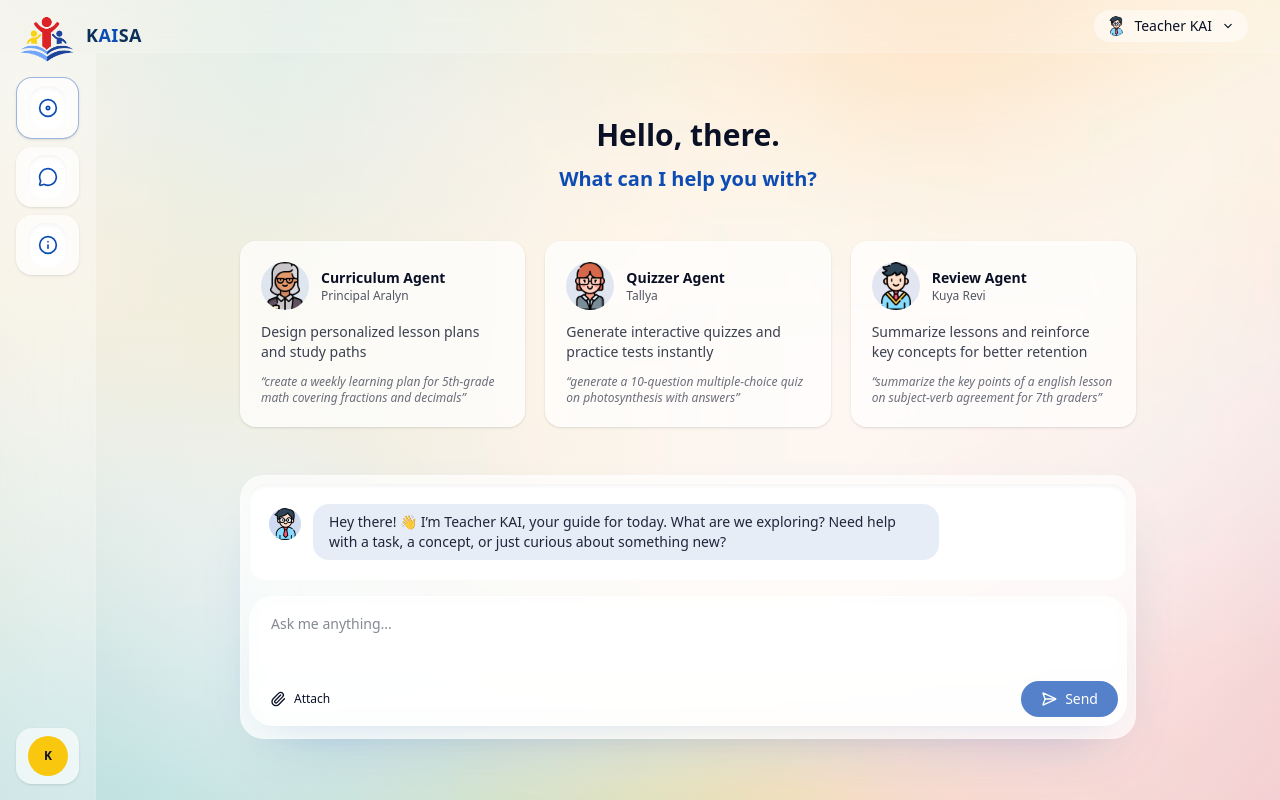
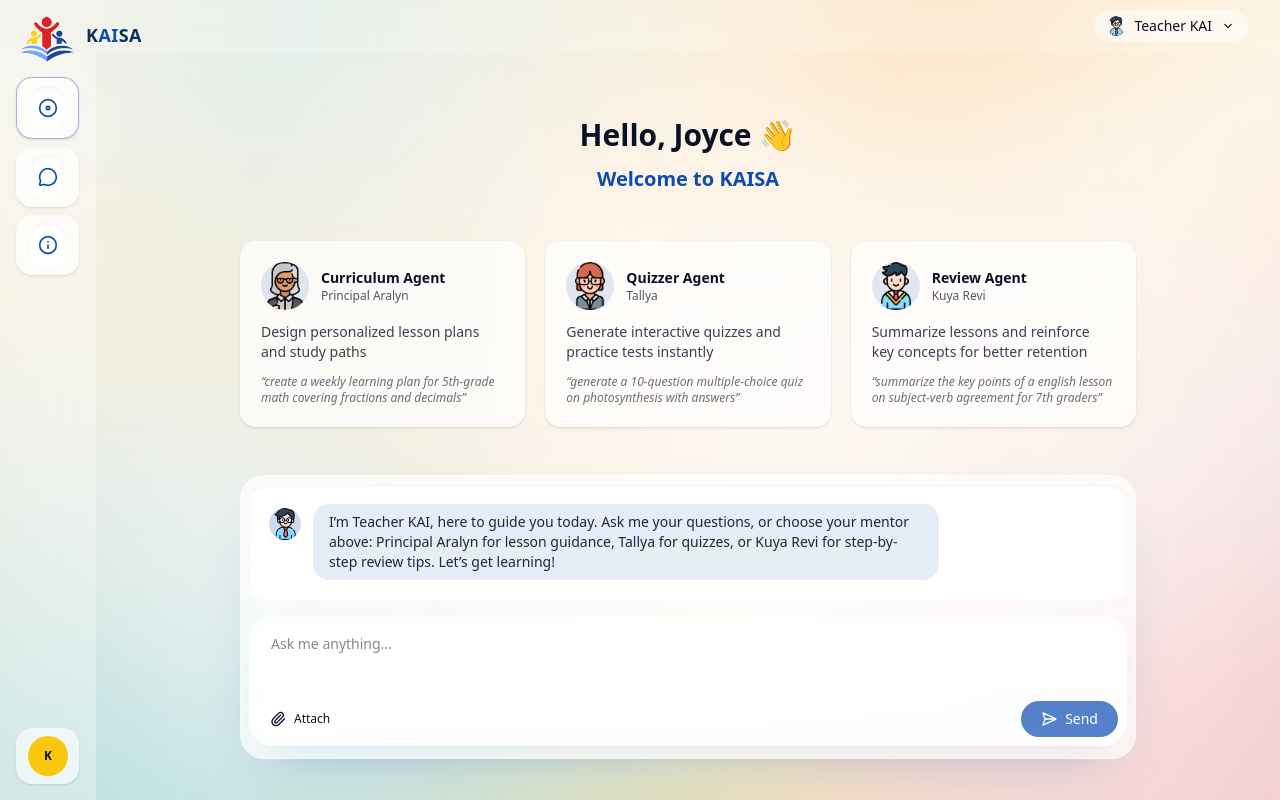
Before and after one commit to jgdasigan/KAISA-frontend, a Next.js app: page / in a window 1280 px wide. Built offline with nearby package versions, Linux system fonts and the light colour scheme.

Commit message:
CP: final design

```diff
--- a/src/app/page.tsx
+++ b/src/app/page.tsx
@@ -16,6 +16,8 @@ import {
 } from "@/data/agents";
 
 const agentMeta = AGENT_PROFILES_BY_TITLE;
+const LANDING_KAI_MESSAGE =
+  "I’m Teacher KAI, here to guide you today. Ask me your questions, or choose your mentor above: Principal Aralyn for lesson guidance, Tallya for quizzes, or Kuya Revi for step-by-step review tips. Let’s get learning!";
 
 type ChatBubble = {
   id: number;
@@ -26,7 +28,7 @@ type ChatBubble = {
 
 export default function Home() {
   const { userDetails } = useAuthStore();
-  const userName = userDetails?.given_name || userDetails?.family_name || "there";
+  const userName = userDetails?.given_name || userDetails?.family_name || "Joyce";
   const { setActiveAgent, activeAgent } = useAgentStore();
   const { setSessionStarted, sessionStarted, clear } = useChatStore();
   const [selectedAgentId, setSelectedAgentId] = useState<string | null>(null);
@@ -35,8 +37,7 @@ export default function Home() {
     {
       id: 1,
       role: "assistant",
-      content:
-        "Hey there! 👋 I’m Teacher KAI, your guide for today. What are we exploring? Need help with a task, a concept, or just curious about something new?",
+      content: LANDING_KAI_MESSAGE,
       agentId: DEFAULT_AGENT.id,
     },
   ]);
@@ -49,36 +50,54 @@ export default function Home() {
     if (!hasSessionStarted) {
       setHasSessionStarted(true);
       setSessionStarted(true);
+      syncAssistantIntro(DEFAULT_AGENT, DEFAULT_AGENT.content);
     }
   };
 
   const syncAssistantIntro = (
     agent: (typeof AGENT_PROFILES)[keyof typeof AGENT_PROFILES] | typeof DEFAULT_AGENT,
+    overrideContent?: string,
   ) => {
+    const contentToUse = overrideContent ?? agent.content;
     setMessages((prev) => {
       const next = [...prev];
       if (next.length === 0 || next[0]?.role !== "assistant") {
         next.unshift({
           id: Date.now(),
           role: "assistant",
-          content: agent.content,
+          content: contentToUse,
           agentId: agent.id,
         });
       } else {
-        next[0] = { ...next[0], content: agent.content, agentId: agent.id };
+        next[0] = { ...next[0], content: contentToUse, agentId: agent.id };
       }
       return next;
     });
   };
 
-  const applyAgentSelection = (agent: typeof DEFAULT_AGENT | (typeof AGENT_PROFILES)[keyof typeof AGENT_PROFILES]) => {
+  const applyAgentSelection = (
+    agent: typeof DEFAULT_AGENT | (typeof AGENT_PROFILES)[keyof typeof AGENT_PROFILES],
+    options?: { useLandingMessage?: boolean },
+  ) => {
+    const useLandingCopy = options?.useLandingMessage ?? (!hasSessionStarted && agent.id === DEFAULT_AGENT.id);
+
+    if (useLandingCopy) {
+      syncAssistantIntro(agent, LANDING_KAI_MESSAGE);
+      setHasSessionStarted(false);
+      setSessionStarted(false);
+      setSelectedAgentId(null);
+      return;
+    }
+
+    ensureSessionStarted();
+
     if (agent.id !== DEFAULT_AGENT.id) {
-      ensureSessionStarted();
       setSelectedAgentId(agent.id);
+      syncAssistantIntro(agent);
     } else {
       setSelectedAgentId(null);
+      syncAssistantIntro(agent);
     }
-    syncAssistantIntro(agent);
   };
 
   const previousAgentIdRef = useRef<string | undefined>();
@@ -87,8 +106,10 @@ export default function Home() {
     if (!activeAgent) return;
     if (previousAgentIdRef.current === activeAgent.id) return;
     previousAgentIdRef.current = activeAgent.id;
-    applyAgentSelection(activeAgent);
-  }, [activeAgent]);
+
+    const shouldUseLandingCopy = !hasSessionStarted && activeAgent.id === DEFAULT_AGENT.id;
+    applyAgentSelection(activeAgent, { useLandingMessage: shouldUseLandingCopy });
+  }, [activeAgent, hasSessionStarted]);
 
   const propagateMessages = (nextMessages: typeof messages) => {
     setMessages(nextMessages);
@@ -145,18 +166,8 @@ export default function Home() {
     <AppShell
       onNewChat={() => {
         setSelectedAgentId(null);
-        setHasSessionStarted(false);
-        setSessionStarted(false);
-        setMessages([
-          {
-            id: 1,
-            role: "assistant",
-            content: defaultAgent.content,
-            agentId: defaultAgent.id,
-          },
-        ]);
         setActiveAgent(defaultAgent);
-        clear();
+        applyAgentSelection(defaultAgent, { useLandingMessage: true });
       }}
     >
       <div
@@ -170,9 +181,9 @@ export default function Home() {
         {!sessionActive && (
           <>
             <header className="flex flex-col items-center gap-3 text-center text-kaisa-midnight">
-              <h1 className="text-3xl font-semibold">Hello, {userName}.</h1>
+              <h1 className="text-3xl font-semibold">Hello, {userName} 👋</h1>
               <p className="text-xl font-semibold text-kaisa-blue">
-                What can I help you with?
+                Welcome to KAISA
               </p>
             </header>
             <div className="grid w-full max-w-4xl gap-5 md:grid-cols-3">
@@ -257,11 +268,11 @@ export default function Home() {
                   </div>
                   {message.role === "user" && (
                     <Image
-                    src="/images/sender-6.png"
-                    alt={avatarAgent.displayName}
-                    width={52}
-                    height={52}
-                    className="ml-3 mt-1 h-8 w-8 flex-shrink-0 rounded-full bg-kaisa-yellow/5"
+                      src="/images/sender-6.png"
+                      alt={avatarAgent.displayName}
+                      width={52}
+                      height={52}
+                      className="ml-3 mt-1 h-8 w-8 flex-shrink-0 rounded-full bg-kaisa-yellow/5"
                     />
                   )}
                 </div>
```
